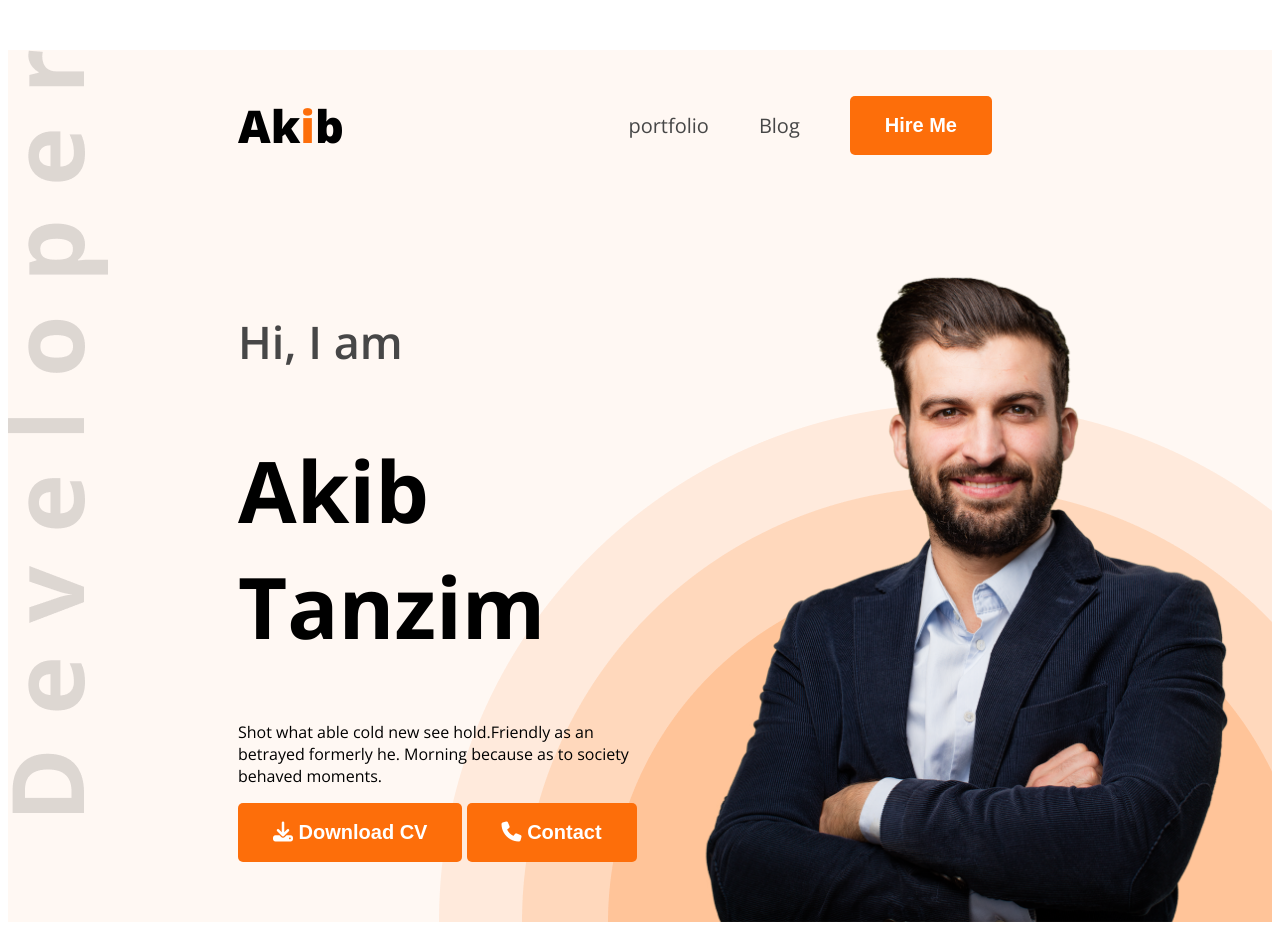
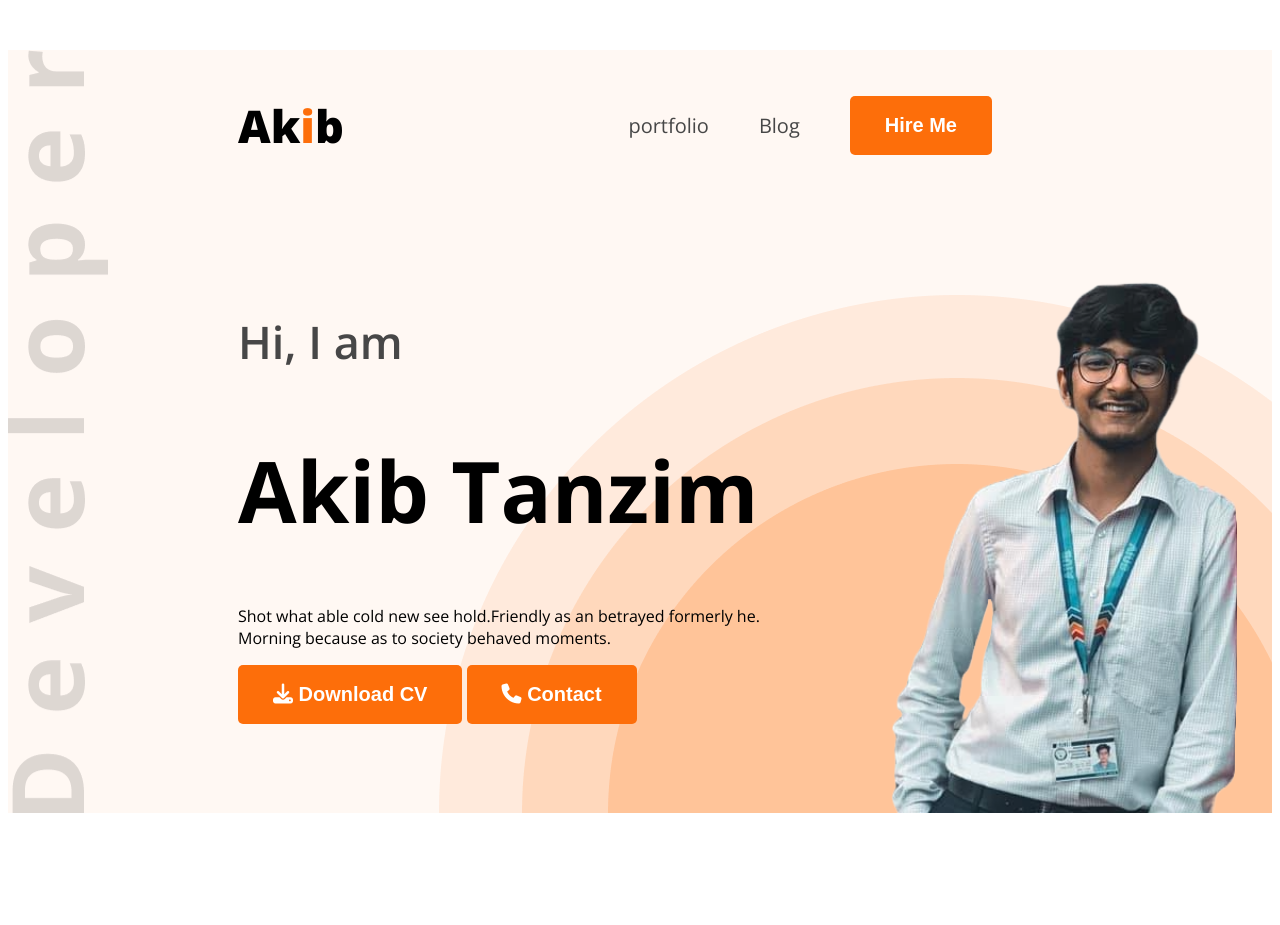
Before and after one commit to akib1437/portfolio, a plain HTML site: page index.html in a window 1280 px wide. Shown: the top 925 px of the page. Drawn offline with nearby package versions, Linux system fonts and the light colour scheme.

Commit message:
updated picture

```diff
--- a/index.html
+++ b/index.html
@@ -33,7 +33,7 @@
                 <button class="btn-primary"><i class="fa-solid fa-download"></i> Download CV</button>
                 <button class="btn-primary"><i class="fa-solid fa-phone"></i> Contact</button>
             </div>
-            <img class="banner-profile-pic" src="images/hardy.png" alt="">
+            <img class="banner-profile-pic" src="images/Akib.png" alt="">
         </div>
     </header>
     <main>
```
